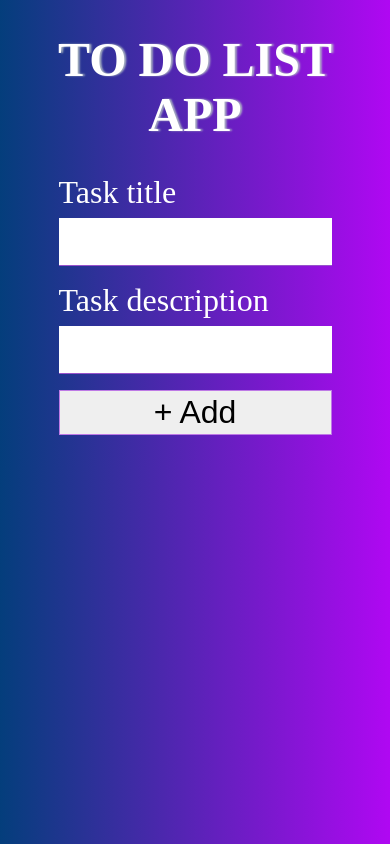
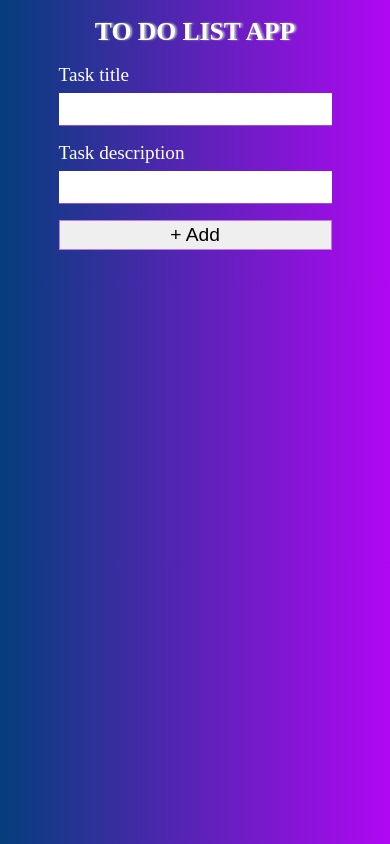
Before and after one commit to mo3id/todo-list-app, a React (Vite) app: page / in a window 390 px wide. Built offline with nearby package versions, Linux system fonts and the light colour scheme.

Commit message:
edit font-size @media (max-width: 480px)

```diff
--- a/src/App.css
+++ b/src/App.css
@@ -31,3 +31,9 @@ body {
   text-align: center;
   text-transform: uppercase;
 }
+
+@media (max-width: 480px) {
+  .main_title {
+    font-size: 1.6rem;
+  }
+}
--- a/src/components/Header/Header.module.css
+++ b/src/components/Header/Header.module.css
@@ -31,3 +31,10 @@
   gap: 1rem;
   width: 100%;
 }
+
+@media (max-width: 480px) {
+  .header,
+  .addBtn {
+    font-size: 1.2rem;
+  }
+}
--- a/src/components/InputField/InputField.module.css
+++ b/src/components/InputField/InputField.module.css
@@ -18,3 +18,9 @@
   flex-direction: column;
   gap: 7px;
 }
+
+@media (max-width: 480px) {
+  .task_input {
+    font-size: 1.2rem;
+  }
+}
--- a/src/components/Modal/Modal.module.css
+++ b/src/components/Modal/Modal.module.css
@@ -9,10 +9,6 @@
 }
 
 .modal {
-  /* position: fixed;
-  top: 20vh;
-  left: 5%; */
-  /* width: 90%; */
   background-color: white;
   color: #000;
   padding: 1rem;
@@ -25,13 +21,6 @@
   left: 50%;
   transform: translate(-50%, -50%);
   font-size: 2rem;
-  /*
-  z-index: 9999;
-  background: #fff;
-  padding: 10px 20px;
-  border-radius: 6px;
-  box-shadow: 0px 0px 9px 1px #813c82;
-   */
 }
 
 .modal p {
@@ -60,12 +49,11 @@
   background-color: #e73f33;
 }
 
-/* @media (min-width: 768px) {
+@media (max-width: 480px) {
   .modal {
-    width: 40rem;
-    left: calc(50% - 20rem);
+    font-size: 1.2rem;
   }
-} */
+}
 
 @keyframes slide-down {
   from {
--- a/src/components/TaskCard/TaskCard.module.css
+++ b/src/components/TaskCard/TaskCard.module.css
@@ -84,4 +84,17 @@
     align-items: center;
     gap: 15px;
   }
+
+  .taskDetails p {
+    font-size: 1.2rem;
+  }
+  .taskDetails p:last-child {
+    font-size: 1rem;
+  }
+
+  .btns button,
+  .btnsEdit button {
+    color: #fff;
+    font-size: 1rem;
+  }
 }
```
